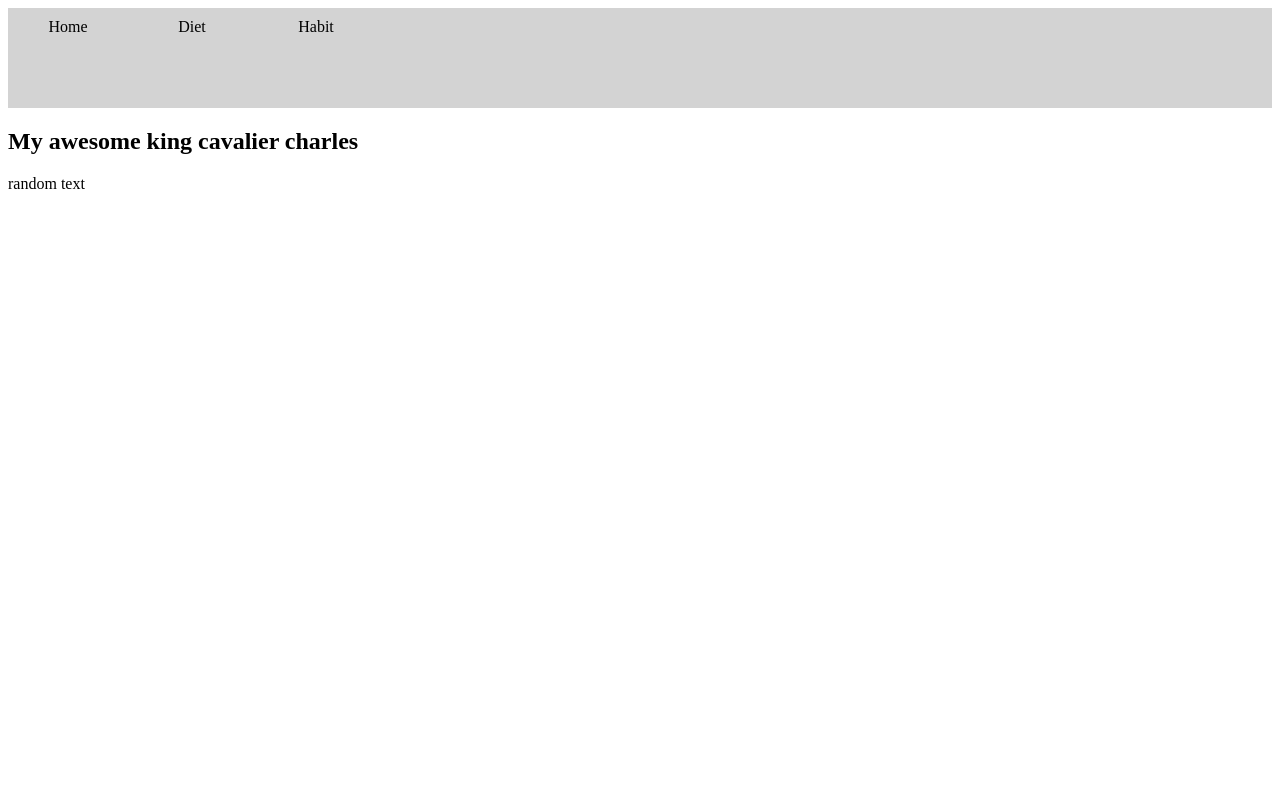
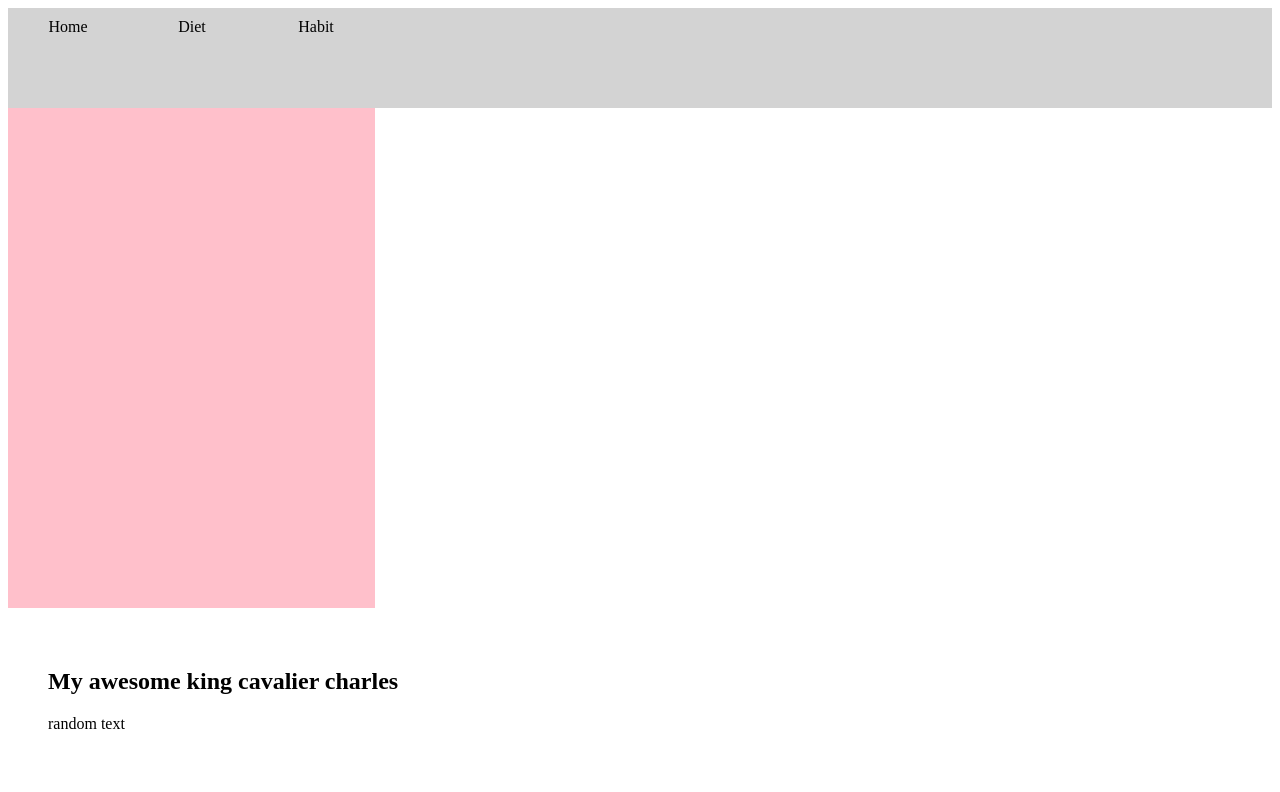
Before and after one commit to Cfermose/class-activities, a plain HTML site: page 17.3/01_Positioning_Elements/03_onepage_website/index.html in a window 1280 px wide. Drawn offline with Linux system fonts and the light colour scheme.

Commit message:
update style.css

```diff
--- a/17.3/01_Positioning_Elements/03_onepage_website/style.css
+++ b/17.3/01_Positioning_Elements/03_onepage_website/style.css
@@ -15,9 +15,14 @@ nav {
 }
 
 .sidebar {
-    width:29%
+    width:29%;
+    height: 500px;
+    background-color: pink;
+    float: left;
 }
 
 .maincontent {
-    width:70%
+    width:70%;
+    float:left;
+    padding: 40px;
 }
```
